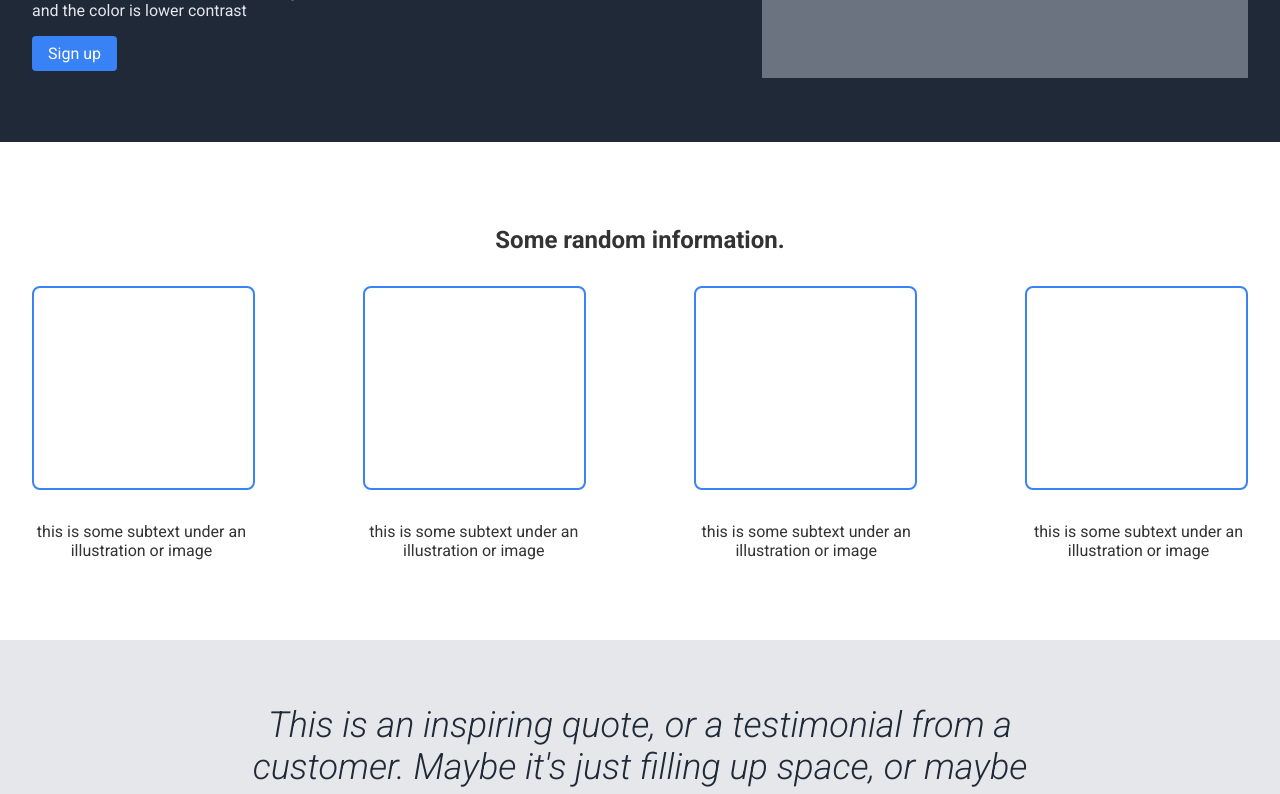
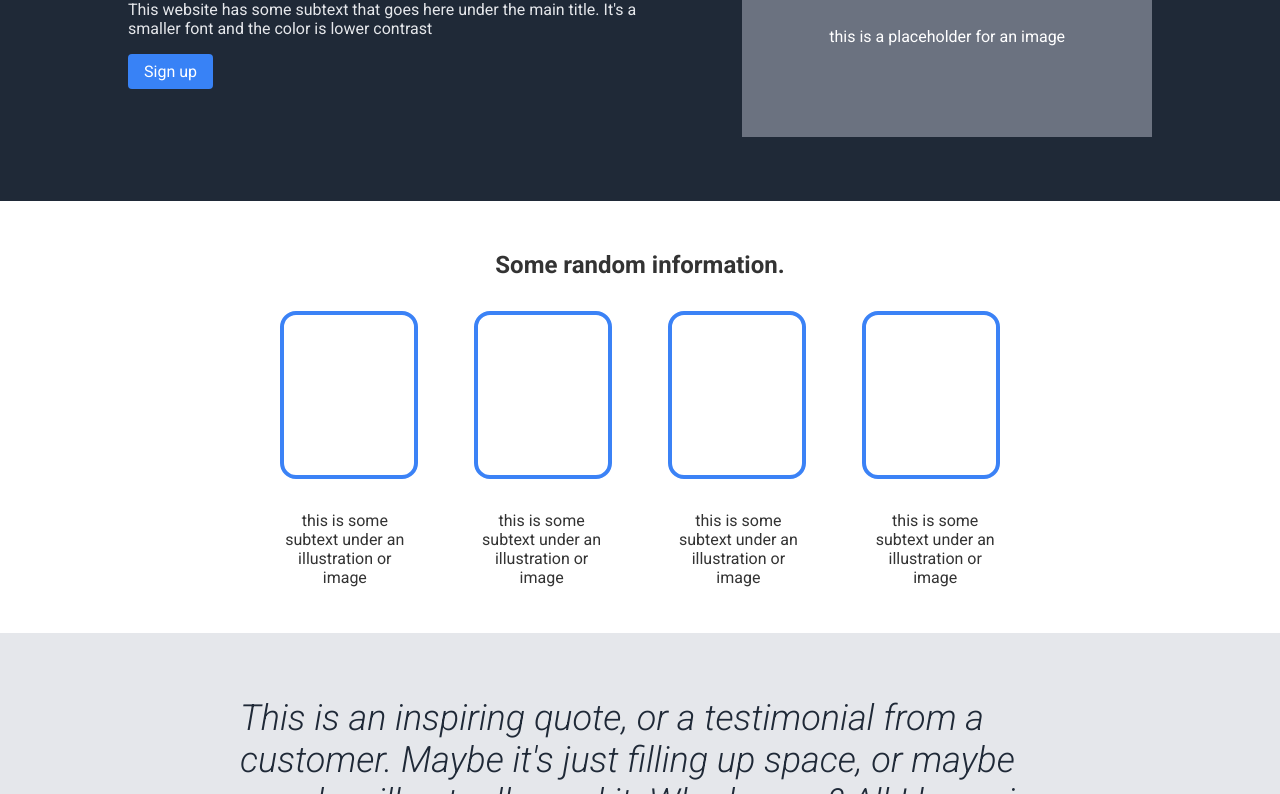
Before and after one commit to swarna1204/odin-landing-page, a plain HTML site: page index.html in a window 1280 px wide. Shown: the part 237-1031 px from the top of the page. Drawn offline with Linux system fonts and the light colour scheme.

Commit message:
spacing changes

```diff
--- a/index.html
+++ b/index.html
@@ -1,13 +1,22 @@
 <!DOCTYPE html>
 <html lang="en">
   <head>
-    <meta charset="UTF-8">
-    <meta name="viewport" content="width=device-width, initial-scale=1.0">
-    <link href="https://fonts.googleapis.com/css2?family=Roboto:wght@400;700&display=swap" rel="stylesheet">
-    <link href="https://fonts.googleapis.com/css2?family=Roboto:wght@300;400;700;300italic&display=swap" rel="stylesheet">
-    <link rel="preconnect" href="https://fonts.googleapis.com">
-<link rel="preconnect" href="https://fonts.gstatic.com" crossorigin>
-<link href="https://fonts.googleapis.com/css2?family=Roboto:ital,wght@0,100;0,300;0,400;0,500;0,700;0,900;1,100;1,300;1,400;1,500;1,700;1,900&display=swap" rel="stylesheet">
+    <meta charset="UTF-8" />
+    <meta name="viewport" content="width=device-width, initial-scale=1.0" />
+    <link
+      href="https://fonts.googleapis.com/css2?family=Roboto:wght@400;700&display=swap"
+      rel="stylesheet"
+    />
+    <link
+      href="https://fonts.googleapis.com/css2?family=Roboto:wght@300;400;700;300italic&display=swap"
+      rel="stylesheet"
+    />
+    <link rel="preconnect" href="https://fonts.googleapis.com" />
+    <link rel="preconnect" href="https://fonts.gstatic.com" crossorigin />
+    <link
+      href="https://fonts.googleapis.com/css2?family=Roboto:ital,wght@0,100;0,300;0,400;0,500;0,700;0,900;1,100;1,300;1,400;1,500;1,700;1,900&display=swap"
+      rel="stylesheet"
+    />
     <title>Awesome Website</title>
     <style>
       body {
@@ -19,7 +28,7 @@
       header {
         background-color: #1f2937;
         color: white;
-            padding: 1rem;
+        padding: 30px 130px 60px 130px;
         display: flex;
         justify-content: space-between;
         align-items: center;
@@ -32,7 +41,7 @@
       .hero {
         background-color: #1f2937;
         color: white;
-            padding: 4rem 2rem;
+        padding: 2rem 8rem;
         display: flex;
         justify-content: space-between;
         align-items: center;
@@ -52,6 +61,7 @@
         background-color: #3882f6;
         color: white;
         padding: 0.5rem 1rem;
+        margin-bottom: 80px;
         border-radius: 0.25rem;
         text-decoration: none;
         display: inline-block;
@@ -66,12 +76,13 @@
         color: white;
       }
       .info-section {
-            padding: 4rem 2rem;
+        padding: 8rem 16rem;
         text-align: center;
       }
       .info-cards {
         display: flex;
         justify-content: space-between;
+        gap: 30px;
         margin-top: 2rem;
       }
       .info-paras {
@@ -81,16 +92,19 @@
       }
       .info-card {
         width: 18%;
-            border: 2px solid #3b82f6;
-            border-radius: 0.5rem;
-            padding: 100px 0px 100px 0px;
+        border: 4px solid #3b82f6;
+        border-radius: 1rem;
+        padding: 80px 0px 80px 0px;
       }
       .info-para {
         width: 18%;
+      }
+      .info-box {
+        /* padding: 8rem 16rem; */
+        padding: 30px 280px;
+        text-align: center;
+      }
 
-
-
-        }
       .quote-section {
         background-color: #e5e7eb;
         padding: 4rem 2rem;
@@ -104,12 +118,12 @@
         color: #1f2937;
         max-width: 800px;
         margin: 0 auto;
+        text-align: start;
       }
       .quote-author {
         font-weight: bold;
         margin-top: 1rem;
         text-align: end;
-
       }
       .cta-section {
         background-color: #3b82f6;
@@ -149,33 +163,23 @@ text-align: end;
     <section class="hero">
       <div class="hero-content">
         <h1>This website is awesome</h1>
-            <p>This website has some subtext that goes here under the main title. It's a smaller font and the color is lower contrast</p>
+        <p>
+          This website has some subtext that goes here under the main title.
+          It's a smaller font and the color is lower contrast
+        </p>
         <a href="#" class="button">Sign up</a>
       </div>
       <div class="placeholder">this is a placeholder for an image</div>
     </section>
 
-    <section class="info-section">
+    <section class="info-box">
       <h2>Some random information.</h2>
       <div class="info-cards">
-            <div class="info-card">
+        <div class="info-card"></div>
 
-
-            </div>
-
-            <div class="info-card">
-
-
-
-            </div>
-            <div class="info-card">
-
-
-            </div>
-            <div class="info-card">
-
-
-            </div>
+        <div class="info-card"></div>
+        <div class="info-card"></div>
+        <div class="info-card"></div>
       </div>
       <div class="info-paras">
         <div class="info-para">
@@ -190,16 +194,16 @@ text-align: end;
         <div class="info-para">
           <p>this is some subtext under an illustration or image</p>
         </div>
-
       </div>
     </section>
 
     <section class="quote-section">
       <div class="quote">
-            This is an inspiring quote, or a testimonial from a customer. Maybe it's just filling up space, or maybe people will actually read it. Who knows? All I know is that it looks nice.
+        This is an inspiring quote, or a testimonial from a customer. Maybe it's
+        just filling up space, or maybe people will actually read it. Who knows?
+        All I know is that it looks nice.
         <div class="quote-author">-Thor, God of Thunder</div>
       </div>
-
     </section>
 
     <section class="cta-section">
@@ -210,8 +214,6 @@ text-align: end;
       <a href="#" class="button cta-button">Sign up</a>
     </section>
 
-    <footer>
-        Copyright © The Odin Project 2021
-    </footer>
+    <footer>Copyright © The Odin Project 2021</footer>
   </body>
 </html>
```
Lines whose indentation alone changed are shown as unchanged.
